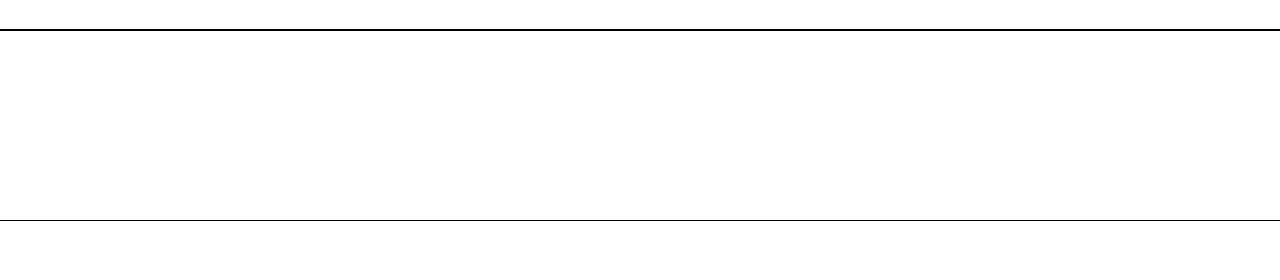
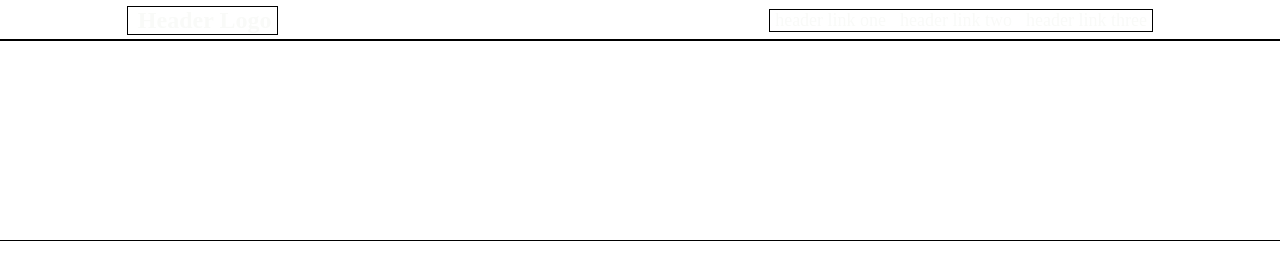
Before and after one commit to Emmanuel-va1d/landing-page, a plain HTML site: page index.html in a window 1280 px wide. Drawn offline with Linux system fonts and the light colour scheme.

Commit message:
Finished creating and styling the header of the first section.

```diff
--- a/index.html
+++ b/index.html
@@ -7,8 +7,17 @@
     <link rel="stylesheet" href="./styles.css"/>
 </html>
 <body>
-    <div class="section-1">
-        <div class="header"></div>
+    <div id="section-1">
+        <div class="header">
+            <div class="header-logo">
+                <h1 class="header-logo">Header Logo</h1>
+            </div>
+            <div class="header-links">
+            <a href="#">header link one</a>
+            <a href="#">header link two</a>
+            <a href="#">header link three</a>
+            </div>
+        </div>
         <div class="main"></div>
     </div>
 </body>
--- a/styles.css
+++ b/styles.css
@@ -1,24 +1,58 @@
+* {
+    margin: 0;
+    padding: 0;
+}
+
 div {
     outline: 1px;
     outline-color: black;
     outline-style: solid;
+    position: relative;
 }
 
 body {
     margin: 0;
 }
 
-.section-1 {
+/* Styles for first section */
+
+#section-1 {
     width: auto;
-    height: 220px;
+    height: 240px;
 }
 
 .header {
     width: auto;
-    height: 30px;
+    height: 40px;
+    display: flex;
+    align-items: center;
+    justify-content: space-between;
+}
+
+.header-logo {
+    position: relative;
+    left: 10%;
+}
+
+.header-logo > h1 {
+    font-size: 24px;
+    margin: auto 20px auto -5px;
+    color: #F9FAF8;
+}
+
+.header-links {
+    position: relative;
+    right: 10%;
+}
+
+.header-links > a {
+    margin: 5px;
+    font-size: 18px;
+    color: #F9FAF8;
+    text-decoration: none;
 }
 
 .main {
     width: auto;
-    height: 190px;
+    height: 200px;
 }
```
